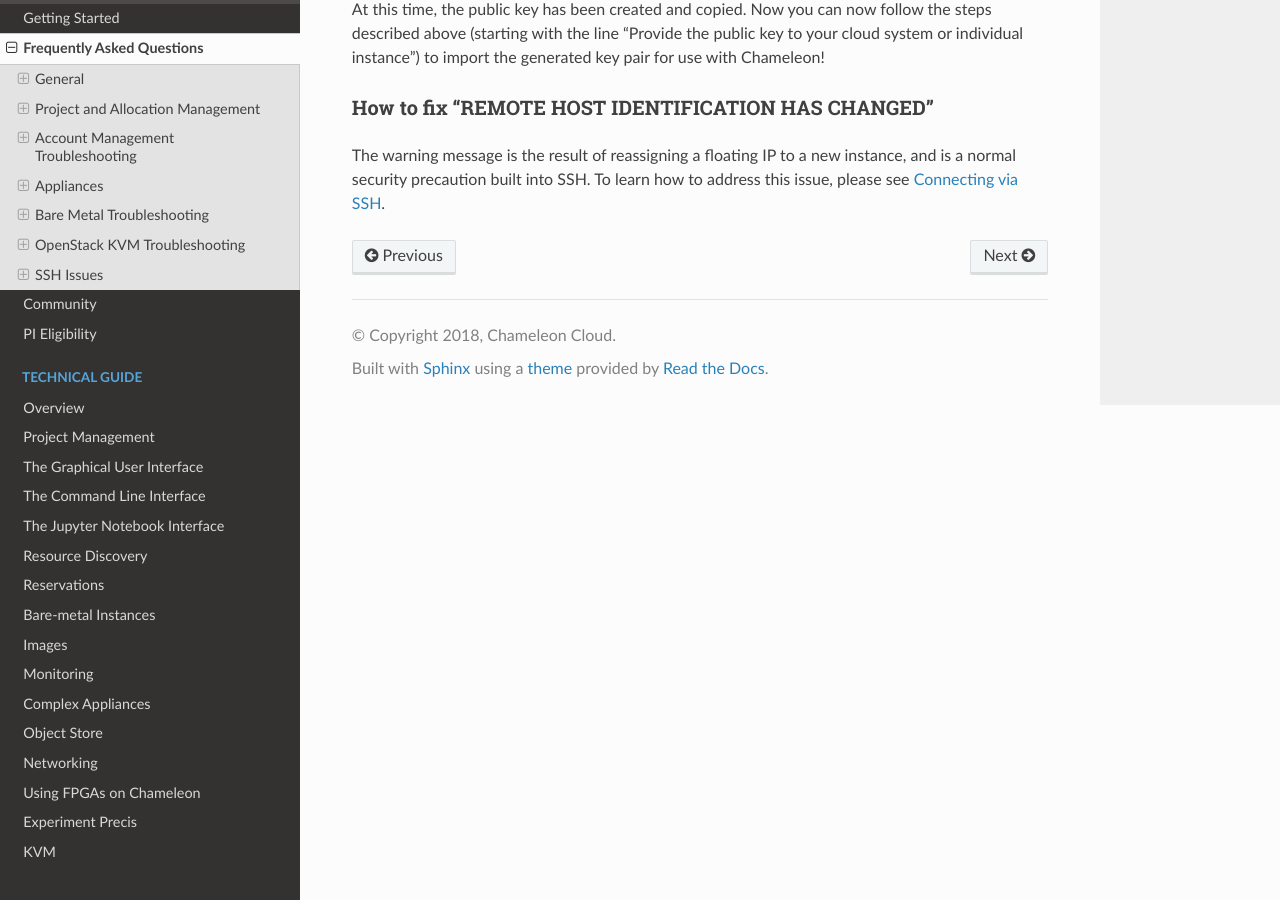
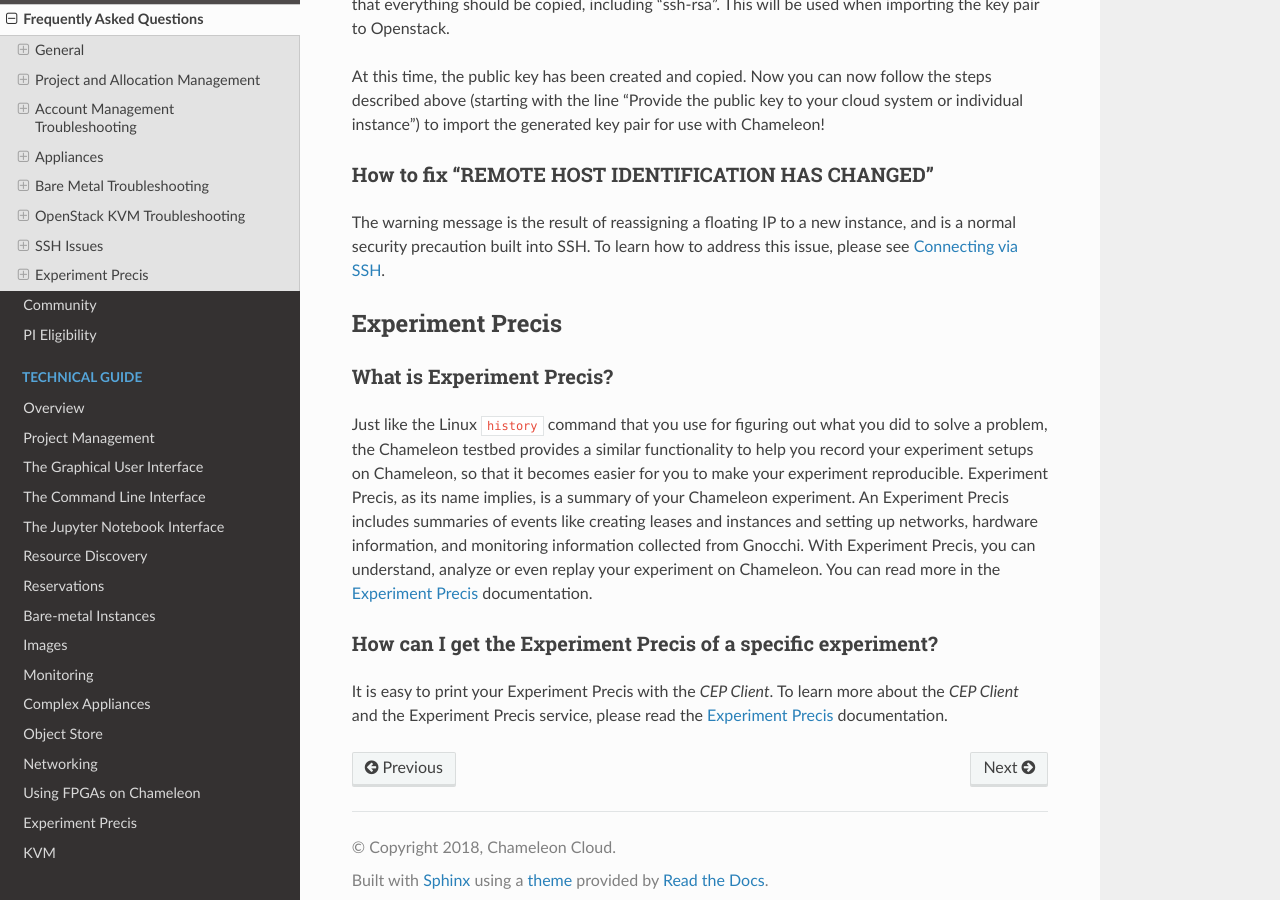
Before and after one commit to ChameleonCloud/docs, a Sphinx documentation site: the page built from source/getting-started/faq.rst, in a window 1280 px wide and 900 px high, scrolled down 15885 px. Built offline with Sphinx 7.4.7 and the Read the Docs theme 2.0.0, drawn with Linux system fonts in a browser that asks for light colours.

Commit message:
add faq items for experiment precis

```diff
--- a/source/getting-started/faq.rst
+++ b/source/getting-started/faq.rst
@@ -86,6 +86,15 @@ Frequently Asked Questions
 
     - :ref:`create-ssh`
     - :ref:`why-fail-ssh`
+
+.. container:: toggle
+
+    .. container:: header
+
+        :ref:`faq-experiment-precis`
+
+    - :ref:`what-is-experiment-precis`
+    - :ref:`how-to-get-experiment-precis`
 
 |
 
@@ -574,3 +583,27 @@ ___________________________________________________________________
 
 The warning message is the result of reassigning a floating IP to a new instance, and is a normal security precaution built into SSH.
 To learn how to address this issue, please see :ref:`connecting-via-ssh`.
+
+.. _faq-experiment-precis:
+
+_____________________________
+Experiment Precis
+_____________________________
+
+.. _what-is-experiment-precis:
+
+What is Experiment Precis?
+____________________________
+
+Just like the Linux ``history`` command that you use for figuring out what you did to solve a problem, the Chameleon testbed provides a similar functionality to help you record your experiment setups on Chameleon, so that it becomes easier for you to make your experiment reproducible.
+Experiment Precis, as its name implies, is a summary of your Chameleon experiment.
+An Experiment Precis includes summaries of events like creating leases and instances and setting up networks, hardware information, and monitoring information collected from Gnocchi.
+With Experiment Precis, you can understand, analyze or even replay your experiment on Chameleon. You can read more in the :ref:`experiment-precis` documentation.
+
+.. _how-to-get-experiment-precis:
+
+How can I get the Experiment Precis of a specific experiment?
+_______________________________________________________________
+
+It is easy to print your Experiment Precis with the `CEP Client`.
+To learn more about the `CEP Client` and the Experiment Precis service, please read the :ref:`experiment-precis` documentation.
--- a/source/technical/ep.rst
+++ b/source/technical/ep.rst
@@ -394,6 +394,8 @@ However, you can tune the pagination by specifying the following parameters:
 
    To show all, set page size to a negative value. If page size is negative, ``page`` parameter will be ignored. Negative value for ``page`` is not allowed.
 
+.. _ep-filters:
+
 _____________________
 Filters
 _____________________
```
